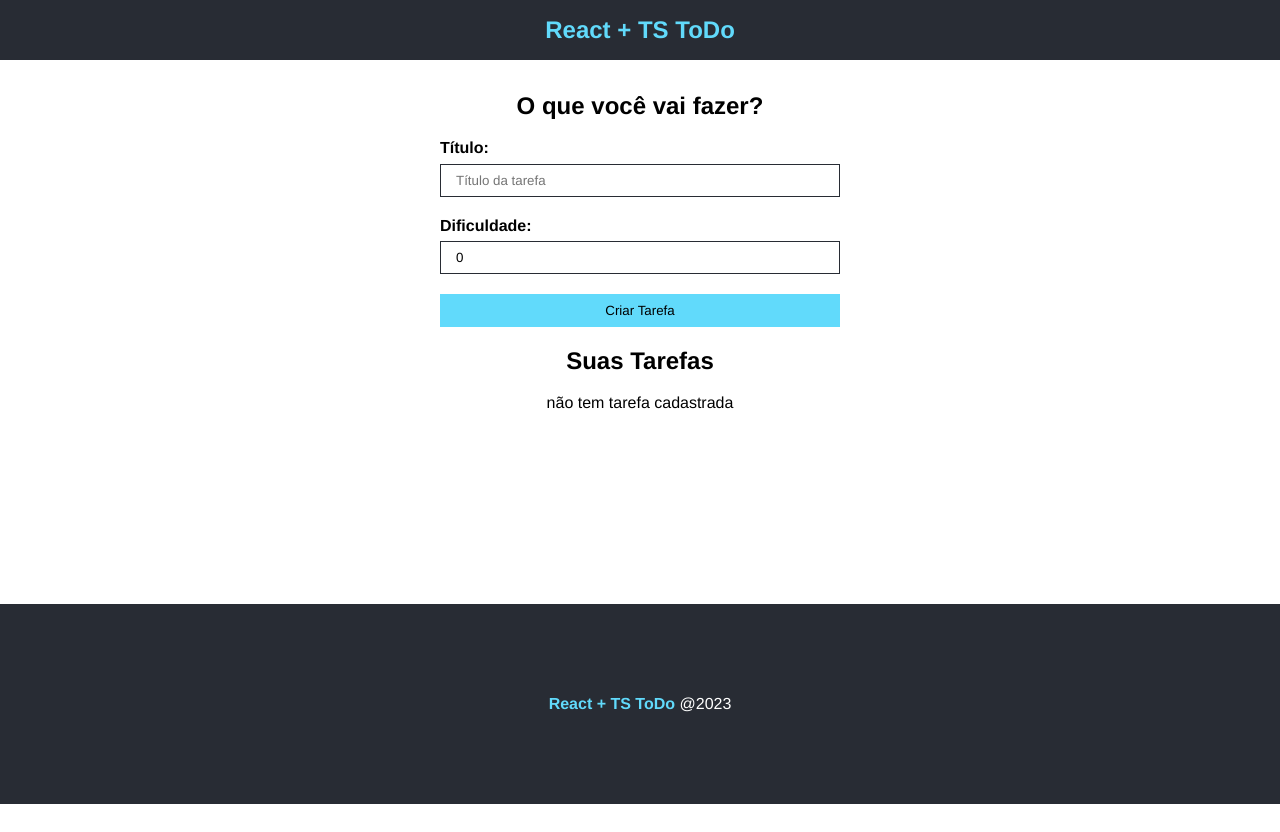
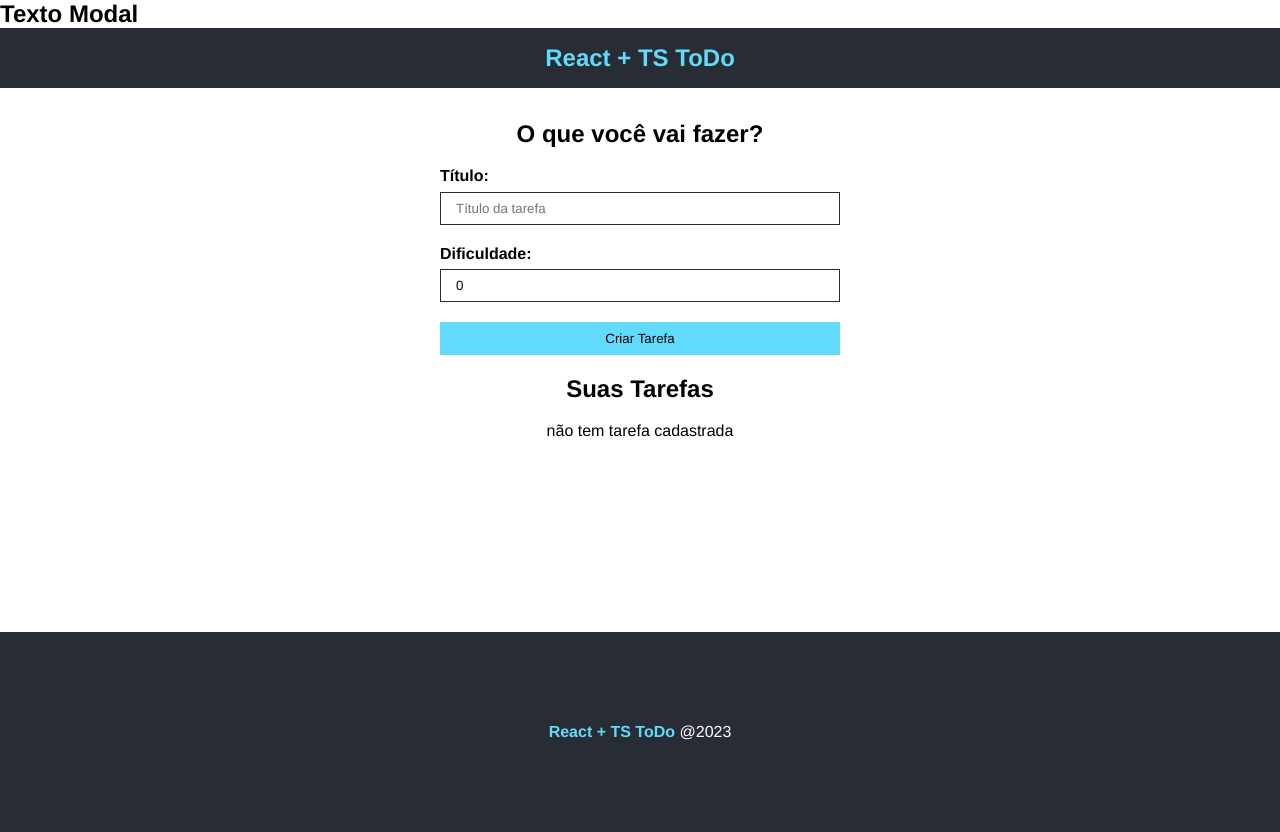
Before and after one commit to paulocorrea93/ToDo-TS, a React (Create React App) app: page / in a window 1280 px wide. Before the commit the page ends 804 px from the top, so only its background shows below. Built offline with nearby package versions, Linux system fonts and the light colour scheme.

Commit message:
criação do modal

```diff
--- a/src/App.tsx
+++ b/src/App.tsx
@@ -11,6 +11,7 @@
 
 //Interface
 import { ITask } from "./interfaces/Task";
+import Modal from "./components/Modal";
 
 function App() {
   const [taskList, setTaskList] = useState<ITask[]>([]);
@@ -23,6 +24,7 @@
 
   return (
     <div className="App">
+      <Modal/>
       <Header />
       <div className={styles.main}>
         <div>
--- /dev/null
+++ b/src/components/Modal.tsx
@@ -0,0 +1,17 @@
+import React from "react";
+import style from './Modal.module.css'
+
+type Props = {};
+
+const Modal = (props: Props) => {
+  return (
+    <div id="modal">
+      <div></div>
+      <div>
+        <h2>Texto Modal</h2>
+      </div>
+    </div>
+  );
+};
+
+export default Modal;
```
Also changed, not shown: src/components/Modal.module.css (added).
